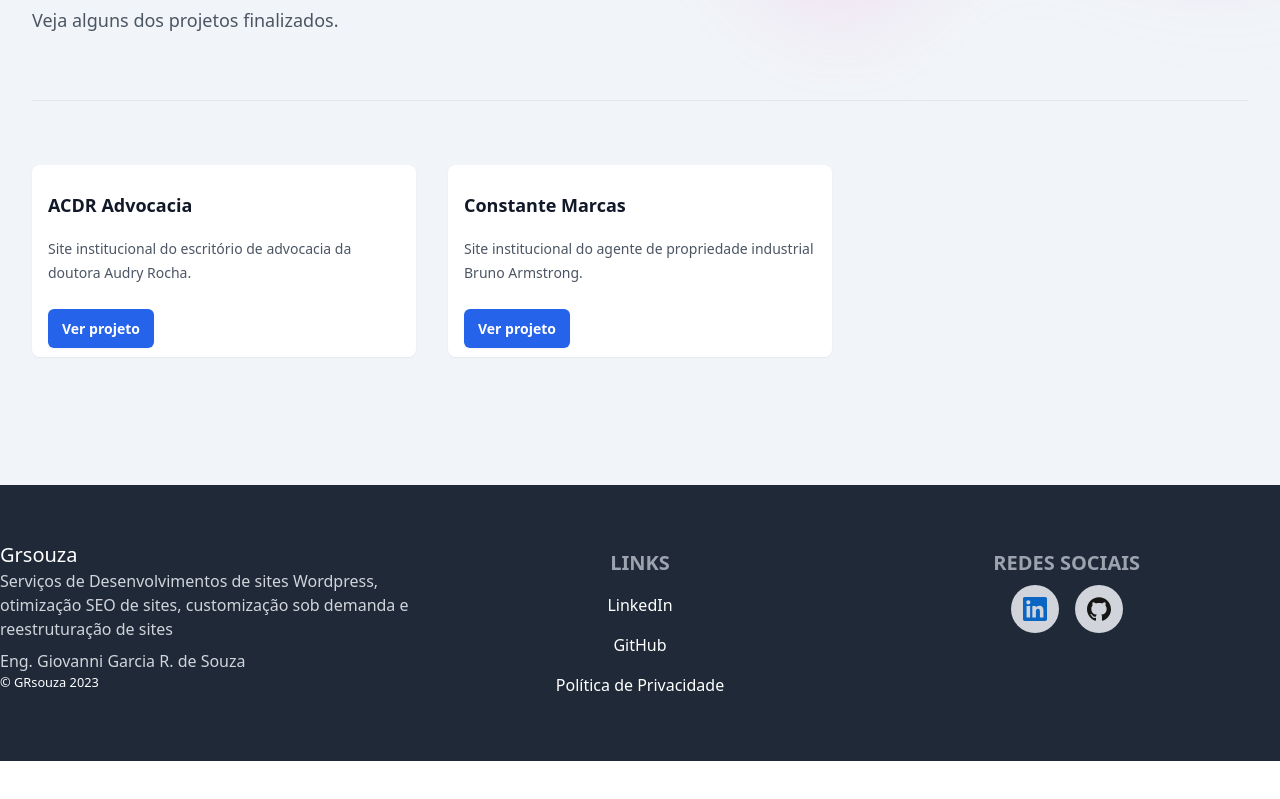
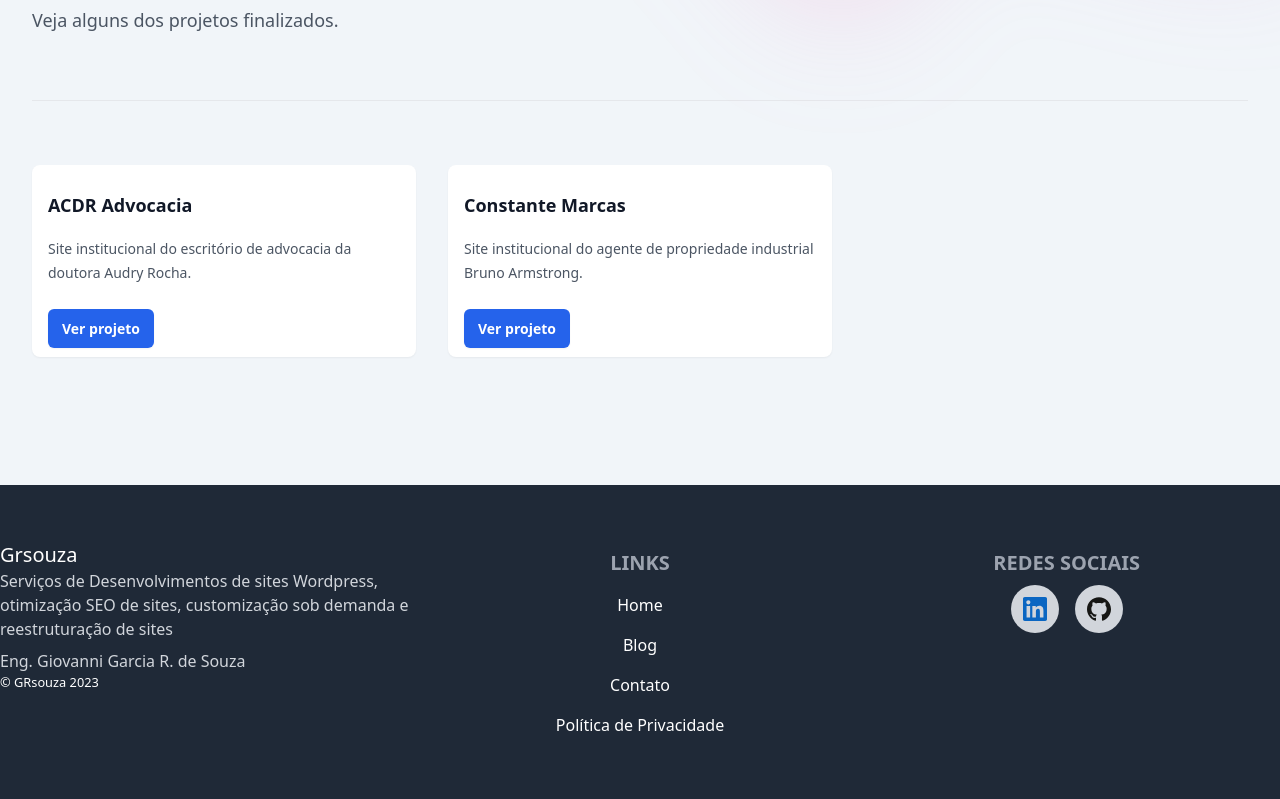
Before and after one commit to giovannigrs/giovannigrs-website, a Next.js app: page / in a window 1280 px wide. Shown: the part 1060-1859 px from the top of the page. Before the commit the page ends 1821 px from the top, so only its background shows below. Built offline with nearby package versions, Linux system fonts and the light colour scheme.

Commit message:
Update index.tsx

```diff
--- a/components/Footer/index.tsx
+++ b/components/Footer/index.tsx
@@ -7,16 +7,21 @@ export const Footer = () => {
   const links = [
     {
       id: 1,
-      titulo: "LinkedIn",
-      href: "https://www.linkedin.com/in/giovanni-garcia-ribeiro-de-souza-0263269a",
+      titulo: "Home",
+      href: "/",
     },
     {
       id: 2,
-      titulo: "GitHub",
-      href: "https://github.com/giovannigrs/",
+      titulo: "Blog",
+      href: "/blog",
     },
     {
-      id: 3,
+      id: 2,
+      titulo: "Contato",
+      href: "/contato",
+    },
+    {
+      id: 4,
       titulo: "Política de Privacidade",
       href: "/politica-de-privacidade",
     },
```
